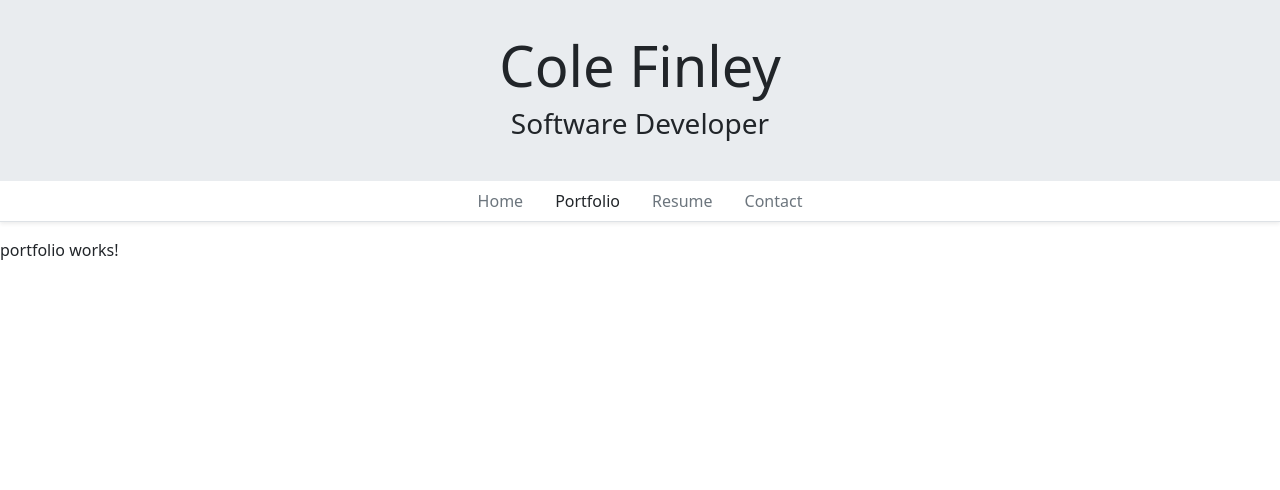
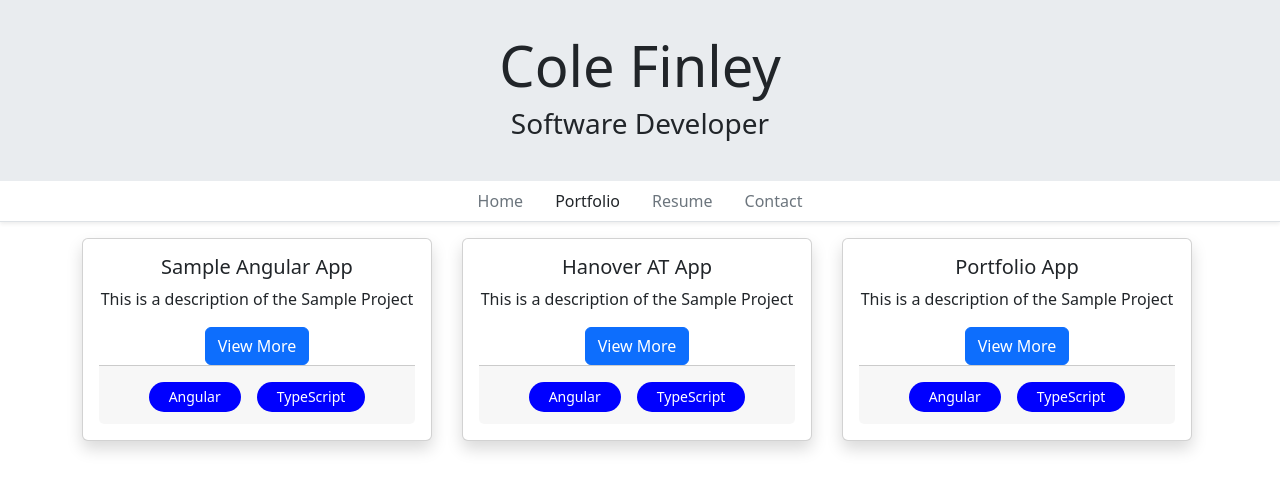
Before and after one commit to finleyc24/ColeFinleyPortfolioWebsite, an Angular app: page /portfolio in a window 1280 px wide. Shown: the top 490 px of the page. Built offline with nearby package versions, Linux system fonts and the light colour scheme.

Commit message:
Styled and organized the projects page to hold project card components

```diff
--- a/src/app/app.module.ts
+++ b/src/app/app.module.ts
@@ -10,6 +10,7 @@
 import { PortfolioComponent } from './portfolio/portfolio.component';
 import { ResumeComponent } from './resume/resume.component';
 import { ContactComponent } from './contact/contact.component';
+import { ProjectCardComponent } from './project-card/project-card.component';
 
 @NgModule({
   declarations: [
@@ -19,7 +20,8 @@
     HomeComponent,
     PortfolioComponent,
     ResumeComponent,
-    ContactComponent
+    ContactComponent,
+    ProjectCardComponent
   ],
   imports: [
     BrowserModule,
--- a/src/app/home/home.component.html
+++ b/src/app/home/home.component.html
@@ -12,12 +12,11 @@
           class="rounded-circle"
         />
         <p>
-          Hanover College Alumni with a BA in Computer Science. I have a passion
-          for web development and technology. I have experience using React,
-          Angular, NextJs, HTML, CSS, JavaScript, Git, Java, Python, and C++. In
-          my spare time I enjoy reading books on personal finance, playing video
-          games, golfing, and building computers. I have experience using React,
-          Angular, NextJs, HTML, CSS, JavaScript, Git, Java, Python, and C++.
+          Hanover College Alumni with a BA in Computer Science. Passion for web
+          development and technology. Experience using React, Angular, NextJs,
+          HTML, CSS, JavaScript, Git, Java, Python, and C++. Enjoys reading
+          books on personal finance, playing video games, golfing, and building
+          computers.
         </p>
       </div>
     </div>
--- a/src/app/portfolio/portfolio.component.html
+++ b/src/app/portfolio/portfolio.component.html
@@ -1 +1,22 @@
-<p>portfolio works!</p>
+<div class="container">
+  <div class="row">
+    <div
+      class="col-lg-4 col-md-6 mb-4"
+      style="max-width: 380px; min-width: 380px"
+    >
+      <app-project-card [projectName]="'Sample Angular App'"></app-project-card>
+    </div>
+    <div
+      class="col-lg-4 col-md-6 mb-4"
+      style="max-width: 380px; min-width: 380px"
+    >
+      <app-project-card [projectName]="'Hanover AT App'"></app-project-card>
+    </div>
+    <div
+      class="col-lg-4 col-md-6 mb-4"
+      style="max-width: 380px; min-width: 380px"
+    >
+      <app-project-card [projectName]="'Portfolio App'"></app-project-card>
+    </div>
+  </div>
+</div>
--- /dev/null
+++ b/src/app/project-card/project-card.component.css
@@ -0,0 +1,10 @@
+.tag {
+    padding: 0 20px;
+    height: 30px;
+    width: fit-content;
+    font-size: 14px;
+    line-height: 30px;
+    border-radius: 25px;
+    background-color: blue;
+    color: white;
+}
--- /dev/null
+++ b/src/app/project-card/project-card.component.html
@@ -0,0 +1,13 @@
+<div class="card shadow text-center" style="max-width: 350px; min-width: 350px">
+  <div class="card-body">
+    <h5 class="card-title">{{ projectName }}</h5>
+    <p class="card-text">This is a description of the Sample Project</p>
+    <button class="btn btn-primary">View More</button>
+    <div class="card-footer">
+      <div class="d-flex flex-wrap justify-content-center">
+        <div class="tag m-2 mb-1">Angular</div>
+        <div class="tag m-2 mb-1">TypeScript</div>
+      </div>
+    </div>
+  </div>
+</div>
```
Also changed, not shown: src/app/project-card/project-card.component.ts (added, +10 -0 lines).
